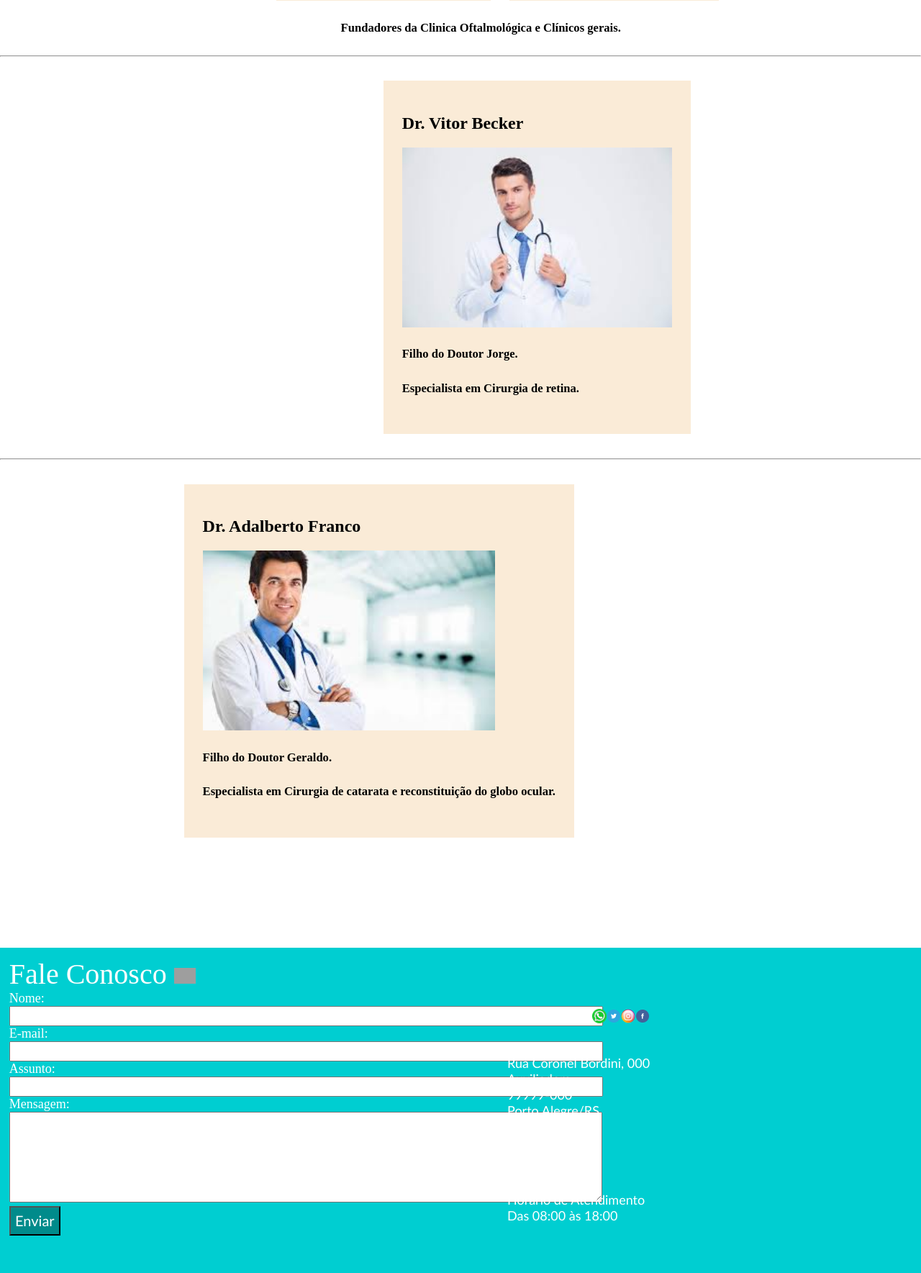
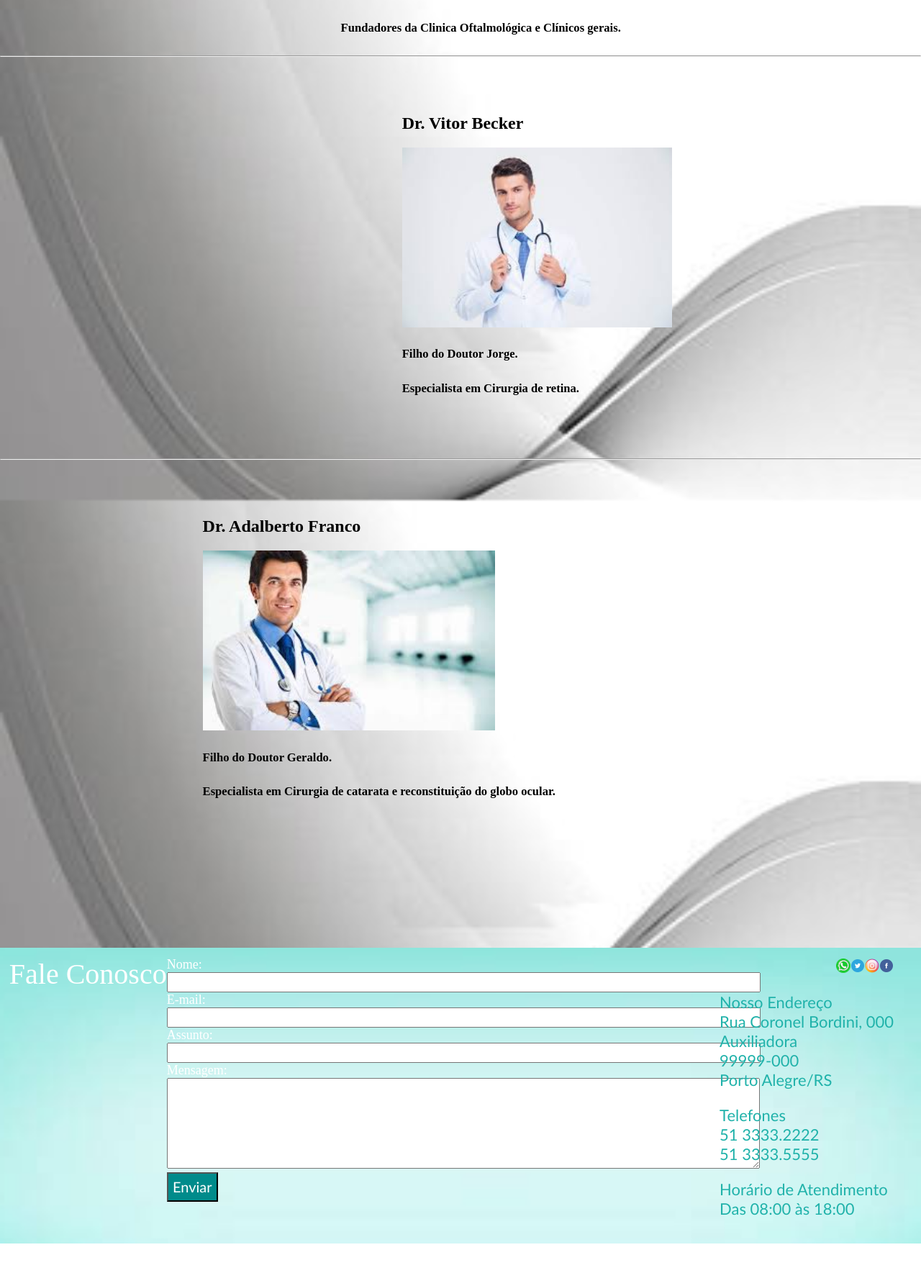
Before and after one commit to VanessadaSilvaPereira/ProjetoIntegradorUC12, a PHP site: page /medicos.php in a window 1280 px wide. Shown: the part 905-2674 px from the top of the page at 72% size. After the commit the page ends 2633 px from the top, so only its background shows below. Run offline with PHP 8.4, Linux system fonts and the light colour scheme; grey boxes are pictures that could not be loaded.

Commit message:
ajustes de cores do fundo

```diff
--- a/CSS/Estilos.css
+++ b/CSS/Estilos.css
@@ -2,6 +2,11 @@
 /*GERAL*/
 body{
     margin: 0;
+    background-image: url(../imagens/fundo6.jpg);
+    background-attachment: fixed;
+    background-position: top;
+    background-repeat: no-repeat;
+    background-size: 100%;
 }
 .limparFloat{
     clear: both;
@@ -137,7 +142,7 @@ button:focus{
     float: left;
     margin-left: 30%;
     padding: 2%;
-    background-color: antiquewhite;
+    /*background-color: antiquewhite;*/
     /*border: solid black 2px;*/
 }
 .textoMedico{
@@ -150,7 +155,7 @@ button:focus{
     float: left;
     padding: 2%;
      margin-left: 2%;
-    background-color: antiquewhite;
+    /*background-color: antiquewhite;*/
     /*border: solid black 2px;*/
 }
 #medico03{
@@ -163,7 +168,7 @@ button:focus{
     margin:2%;
     margin-right:25%;
     float:right;
-    background-color: antiquewhite;
+    /*background-color: antiquewhite;*/
     /*border: solid black 2px;*/
 }
 #medico04{
@@ -173,7 +178,7 @@ button:focus{
     margin-left:20%;
     padding: 2%;
     float: left;
-    background-color:antiquewhite;
+    /*background-color:antiquewhite;*/
 }
 #botoesMenu{
     margin-top: 30px;
@@ -212,7 +217,12 @@ button:focus{
     margin-top: 1%;
 }
 #formulario{
-    background-color:darkturquoise;
+    /*background-color:darkturquoise;*/
+    background-image: url(../imagens/fundo5.jpg);
+    background-repeat: no-repeat;
+    background-attachment: fixed;
+    background-position: top;
+    background-size: 100%;
     padding: 1%;
     width:98%;
     height:auto;
@@ -231,15 +241,16 @@ button:focus{
     padding: 1%;
 }
 #contato{
-    font-size:18px;
+    font-size:22px;
     font-family:optima;
     height:auto;
     width:auto;
     align-self: flex-end;
     position: relative;
     color:white;
-    float:left;
-    margin: 2%;
+    float:right;
+    margin-right: 2%;
+    color: lightseagreen;
 }
 #divForm{
     float: left;
@@ -257,10 +268,10 @@ button:focus{
 #contato li{
     list-style-type: none;
 }
-#carta img{
+/*#carta img{
     width: 3%;
     margin-left: 10px;
-}
+}*/
 .redesocial{
     float:right;
 }
--- a/fiqueDeOlho.php
+++ b/fiqueDeOlho.php
@@ -291,7 +291,7 @@
             .Fiquedeolho {
                 width: 80%;
                 padding:2%;
-                background-color:background;
+                background-color:dimgrey;
                 margin-bottom:2%;
                 color: white;
                 height: 60px;
@@ -305,8 +305,8 @@
                 display:block;
             }
             .Fiquedeolho:hover {
-                color: lemonchiffon;
-                background-color:darkslateblue;
+                color: white;
+                background-color:darkgray;
                 font-size: 18px;
                 width: 100%;
                 height: auto;
--- a/frmFaleConosco.php
+++ b/frmFaleConosco.php
@@ -4,7 +4,7 @@
     <div id="faleconoscotitulo">
 
         <div style="float: left">Fale Conosco</div>
-        <div id="carta"><img src="imagens/carta.png"></div>
+        <!--<div id="carta"><img src="imagens/carta.png"></div>-->
     </div>
 
     <div id="divForm" style="width: 50%;"> <form action="controller/salvarFaleConosco.php?inserir" method="POST">
```
Also changed, not shown: nbproject/private/private.xml (+16 -7 lines), imagens/blue-ombre-wallpaper_5411909.jpg (added), imagens/fundo2.jpg (added), imagens/fundo5.jpg (added), imagens/fundo6.jpg (added), imagens/fundoverde.png (added), imagens/green.svg (added).
